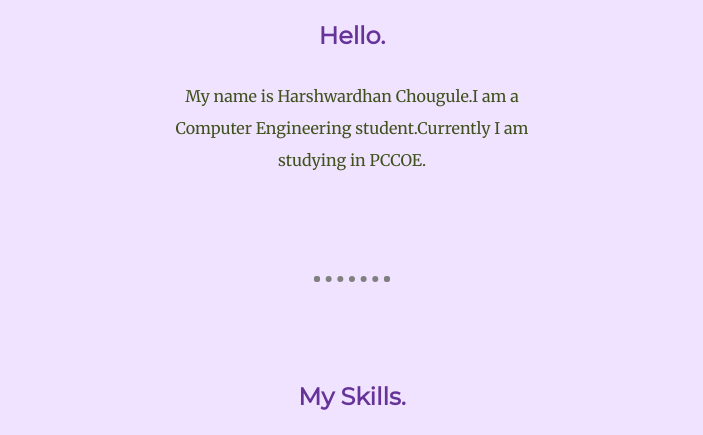
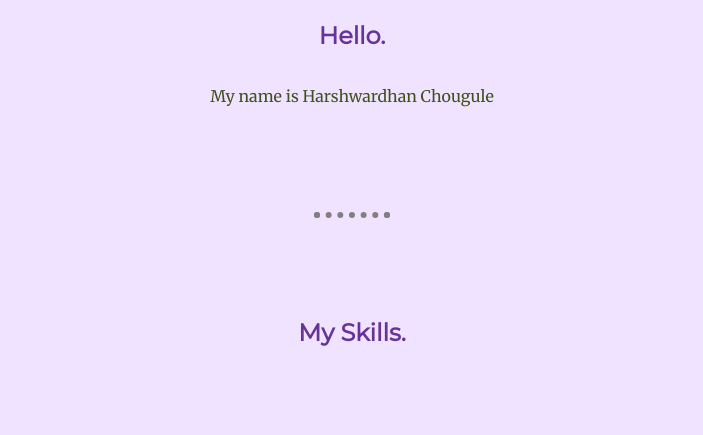
Before and after one commit to harshc45/bits_git_assgn, a plain HTML site: page index.html in a window 1280 px wide. Shown: the part 866-1301 px from the top of the page, without its empty margins (288-991 px from the left). Drawn offline with Linux system fonts and the light colour scheme.

Commit message:
Some changes

```diff
--- a/index.html
+++ b/index.html
@@ -20,7 +20,7 @@
     <div class="profile">
       <img src="https://image.flaticon.com/icons/svg/1995/1995485.svg" height="200px" width="200px"alt="profile-pic">
       <h2>Hello.</h2>
-      <p class="Hello">My name is Harshwardhan Chougule.I am a Computer Engineering student.Currently I am studying in PCCOE. </p>
+      <p class="Hello">My name is Harshwardhan Chougule</p>
     </div>
     <hr>
     <div class="skills">
```
